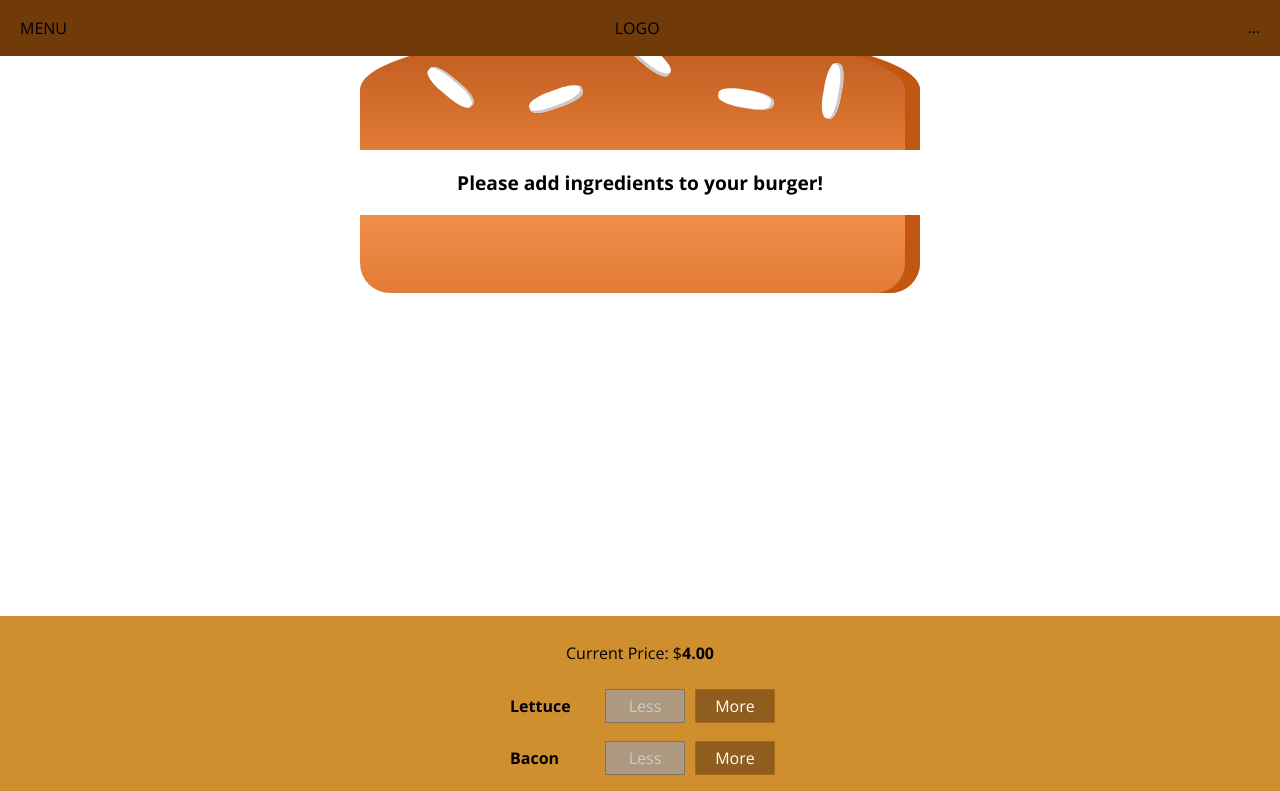
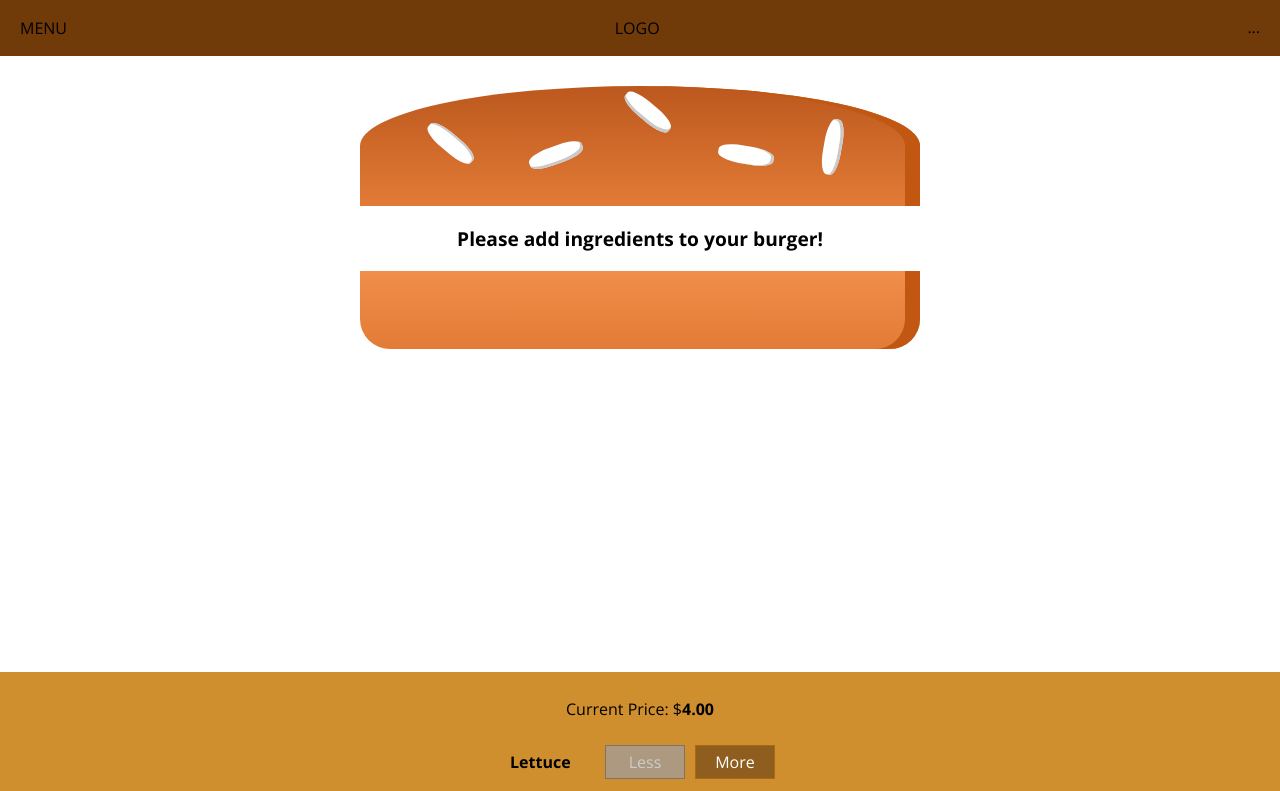
Before and after one commit to renecruzATX/burger-builder, a React (Create React App) app: page / in a window 1280 px wide. Shown: the top 791 px of the page. Built offline with nearby package versions, Linux system fonts and the light colour scheme.

Commit message:
Fixed position of burger

```diff
--- a/src/components/Layout/Layout.module.css
+++ b/src/components/Layout/Layout.module.css
@@ -1,3 +1,3 @@
 .Content {
-    margin-top: 16px;
+    margin-top: 72px;
 }
```
